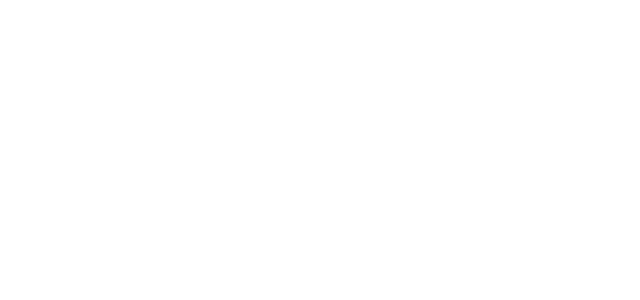
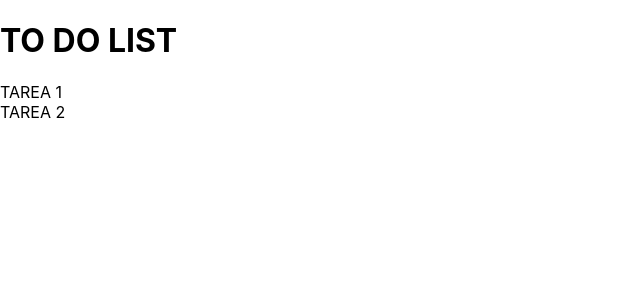
Before and after one commit to amatiasdev/to-do-list, a React (Create React App) app: page / in a window 1280 px wide. Shown: the top 300 px of the page, without its empty margins (0-640 px from the left). Built offline with nearby package versions, Linux system fonts and the light colour scheme.

Commit message:
[UPDATE] Add functionality to drag and drop tasks

```diff
--- a/src/App.js
+++ b/src/App.js
@@ -1,7 +1,9 @@
+import Container from './Components/Container';
+
 function App() {
   return (
     <div className="App">
-
+      <Container />
     </div>
   );
 }
--- /dev/null
+++ b/src/Components/Container.js
@@ -0,0 +1,124 @@
+import React from "react";
+import { DragDropContext, Droppable, Draggable } from "react-beautiful-dnd";
+const Container = () => {
+  const containers = [
+    {
+      id: 1,
+      name: "Parent",
+      className: "parent",
+    },
+    {
+      id: 2,
+      name: "To Do",
+      className: "to-do",
+    },
+    {
+      id: 3,
+      name: "Blocked",
+      className: "bloked",
+    },
+    {
+      id: 4,
+      name: "In Progress",
+      className: "in-progress",
+    },
+    {
+      id: 5,
+      name: "Done",
+      className: "done",
+    },
+  ];
+
+  const [list, setList] = React.useState([
+    {
+      id: "1",
+      title: "TAREA 1",
+      status: 0,
+      type: 0,
+      description: "",
+      assignedto: {
+        userId: "",
+        name: "",
+        lastname: "",
+      },
+      parent: 0,
+    },
+    {
+      id:"2",
+      title: "TAREA 2",
+      status: 0,
+      type: 0,
+      description: "",
+      assignedto: {
+        userId: "",
+        name: "",
+        lastname: "",
+      },
+      parent: 0,
+    },
+  ]);
+
+  const reorder = (list, startIndex, endIndex) => {
+      console.log(list);
+    const result = Array.from(list);
+    console.log(Array.from(result));
+    const [removed] = result.splice(startIndex, 1);
+
+    console.log(Array.from(result));
+    console.log(removed);
+    result.splice(endIndex, 0, removed);
+
+    console.log(Array.from(result));
+    return result;
+  };
+
+  const onDragEnd = (result) => {
+    console.log(result);
+    if (!result.destination) {
+        return;
+    }
+
+
+    const reorderItems = reorder(
+        list,
+        result.source.index,
+        result.destination.index
+      );
+
+
+    setList(reorderItems);
+
+  };
+
+  return (
+    <div>
+      <h1>TO DO LIST</h1>
+      <DragDropContext onDragEnd={onDragEnd}>
+        <Droppable droppableId="droppable">
+          {(provided, snapshot) => (
+            <div {...provided.droppableProps} ref={provided.innerRef}>
+              {
+                list.map((item, index) => (
+                    <Draggable key={item.id} draggableId={item.id} index={index}>
+                    {(provided, snapshot) => (
+                        <div
+                        ref={provided.innerRef}
+                        {...provided.draggableProps}
+                        {...provided.dragHandleProps}
+                        >
+                        {item.title}
+                        </div>
+                    )}
+                    </Draggable>
+                ))
+              }
+              {provided.placeholder}
+            </div>
+          )}
+        </Droppable>
+      </DragDropContext>
+    </div>
+  );
+};
+
+export default Container;
```
